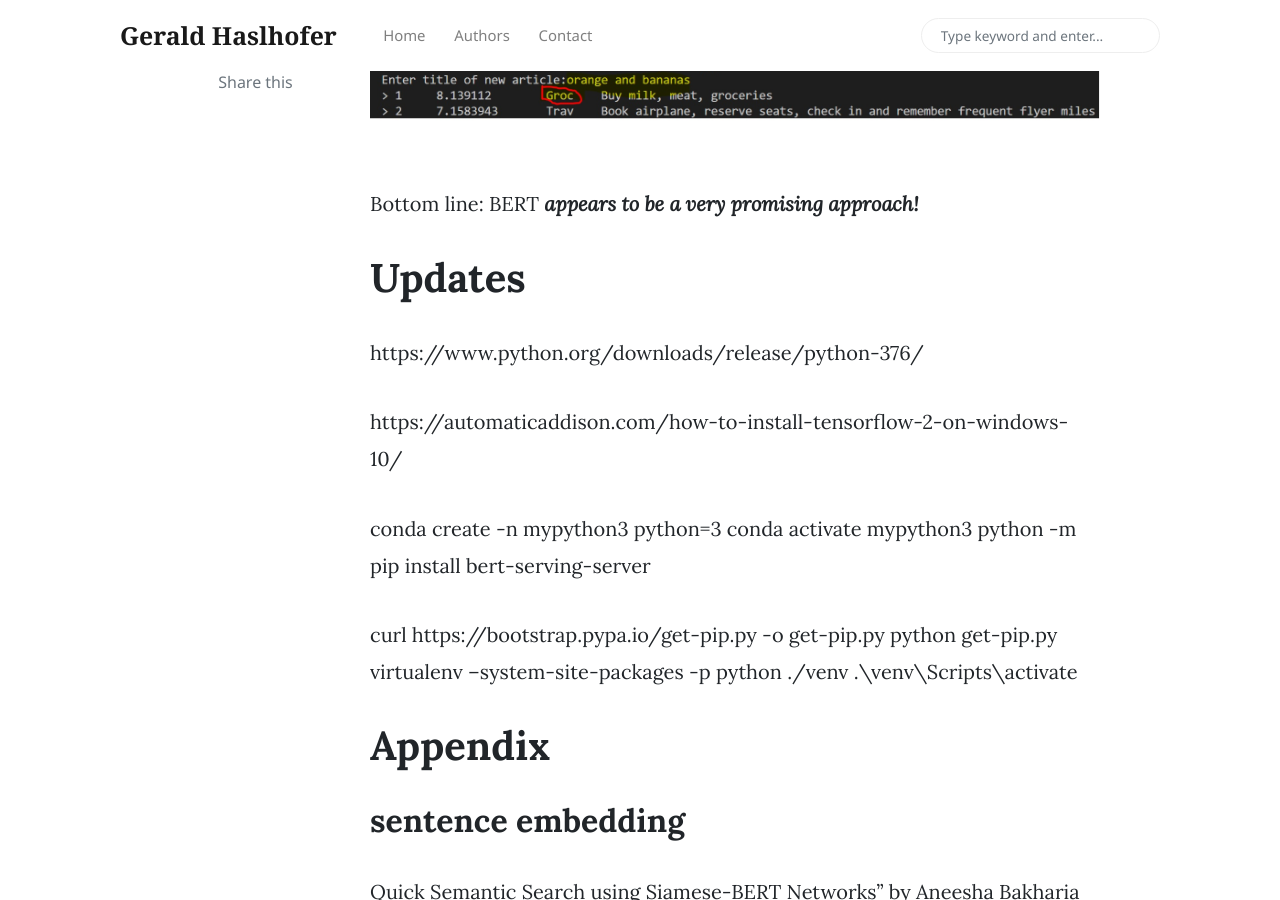
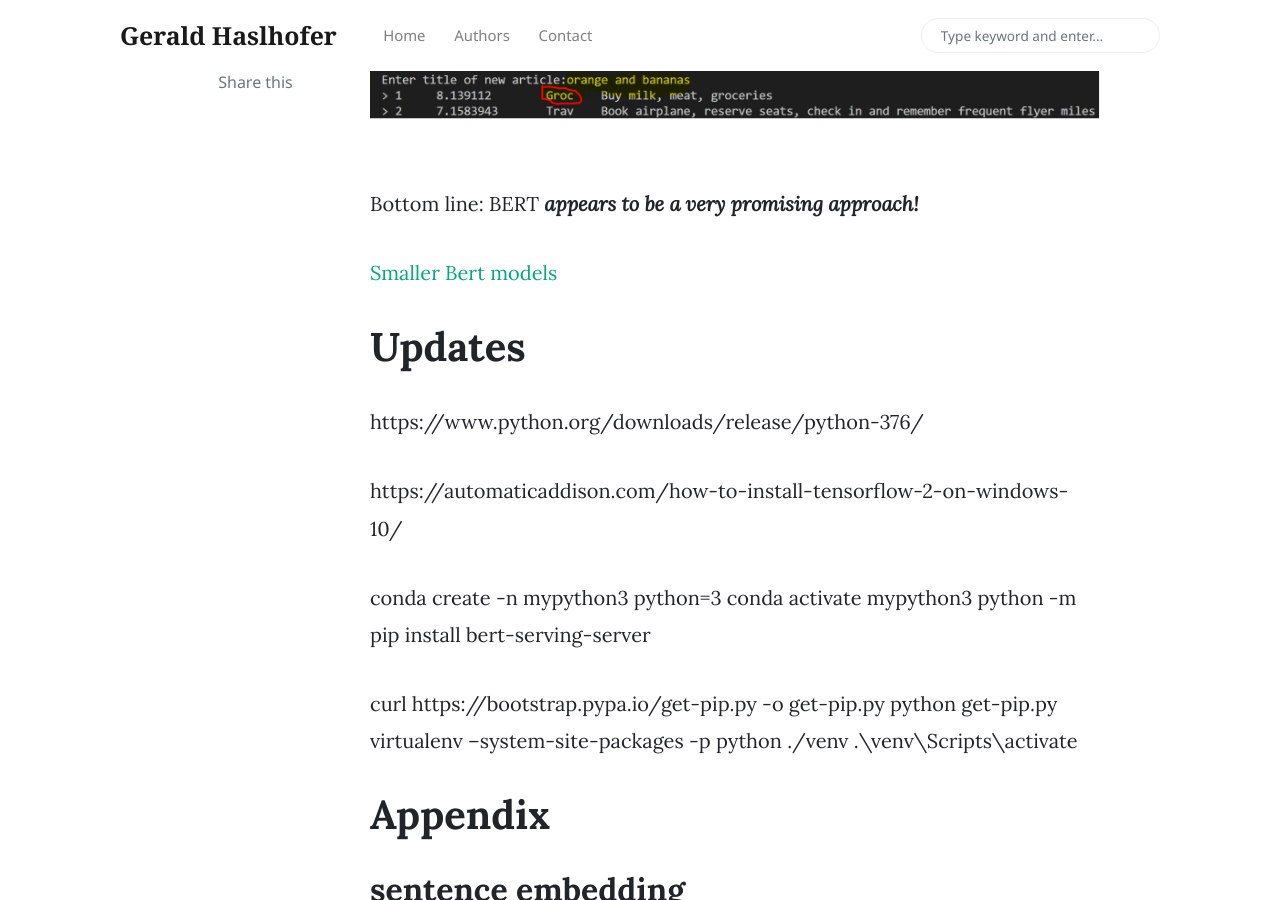
Before and after one commit to haslhofer/haslhofer.github.io, a Jekyll site: the page built from _posts/2019-12-20-starting-with-python.md, in a window 1280 px wide and 900 px high, scrolled down 8218 px. Built offline with Jekyll 4.4.1, drawn with Linux system fonts in a browser that asks for light colours; nearby versions of some CDN libraries; comment, search, counter and statistics services are not loaded.

Commit message:
Update 2019-12-20-starting-with-python.md

```diff
--- a/_posts/2019-12-20-starting-with-python.md
+++ b/_posts/2019-12-20-starting-with-python.md
@@ -197,6 +197,7 @@ When entering new items, the system consistently chooses the right list to add t
 
 Bottom line: BERT ***appears to be a very promising approach!***
 
+[Smaller Bert models](https://blog.inten.to/speeding-up-bert-5528e18bb4ea)
 
 
 # Updates
```
